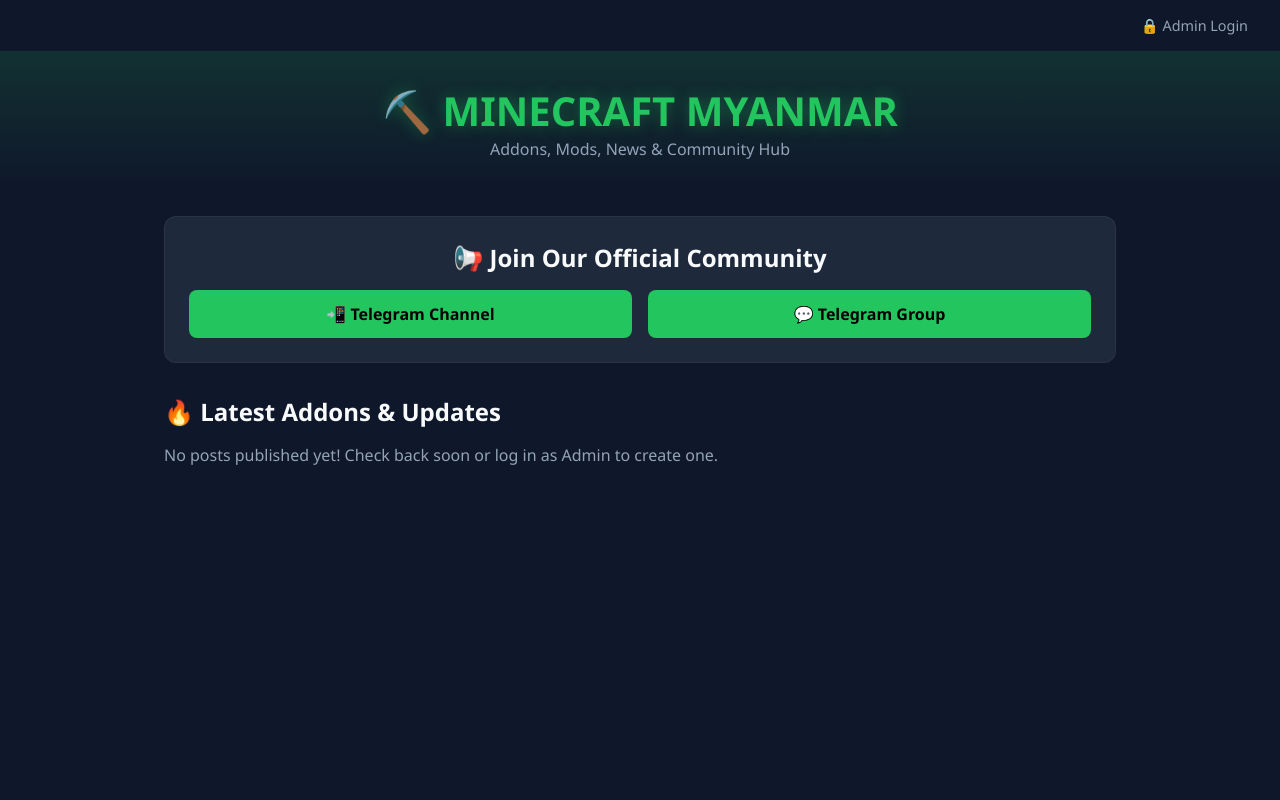
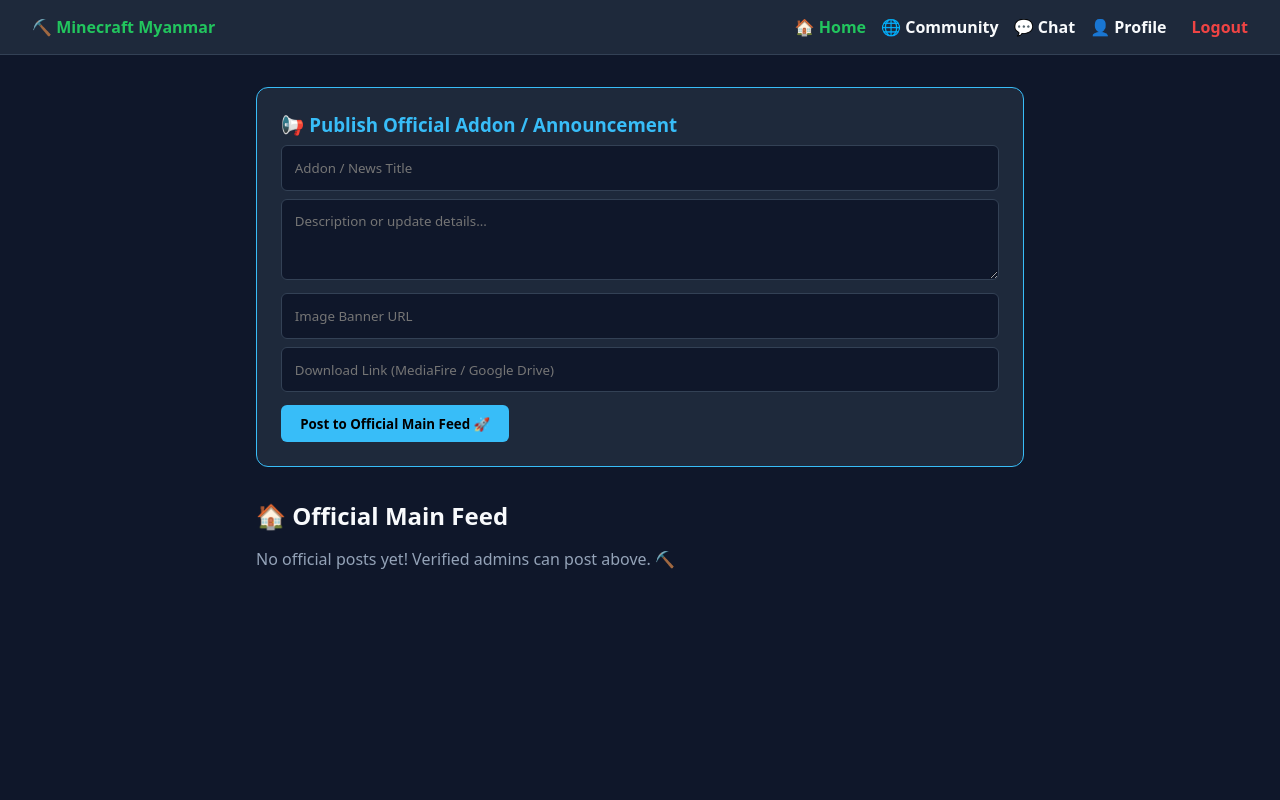
Before and after one commit to heinth123/minecraft-portal-, a Flask app: page / in a window 1280 px wide. Run offline with Flask 3, Linux system fonts and the light colour scheme; a user stored in the database is signed in.

Commit message:
Revise index.html for title, navigation, and styles
Updated the page title and improved the navigation structure. Enhanced styling for various elements and added admin post creation functionality.

```diff
--- a/templates/index.html
+++ b/templates/index.html
@@ -3,85 +3,106 @@
 <head>
     <meta charset="UTF-8">
     <meta name="viewport" content="width=device-width, initial-scale=1.0">
-    <title>Minecraft Myanmar | Official Portal</title>
+    <title>Minecraft Myanmar | Official Feed</title>
     <style>
-        :root {
-            --bg-dark: #0f172a;
-            --card-bg: #1e293b;
-            --green: #22c55e;
-            --green-hover: #16a34a;
-            --text-main: #f8fafc;
-            --text-muted: #94a3b8;
-        }
-
-        * { margin: 0; padding: 0; box-sizing: border-box; font-family: 'Segoe UI', sans-serif; }
-        body { background-color: var(--bg-dark); color: var(--text-main); display: flex; flex-direction: column; min-height: 100vh; }
-
-        header { padding: 2rem 1rem; text-align: center; background: linear-gradient(180deg, rgba(34,197,94,0.15) 0%, transparent 100%); }
-        .logo { font-size: 2.5rem; color: var(--green); text-shadow: 0 0 15px rgba(34,197,94,0.4); text-transform: uppercase; font-weight: 800; }
-
-        .container { max-width: 1000px; margin: 0 auto; padding: 1.5rem; width: 100%; }
-
-        .community-box { background: var(--card-bg); padding: 1.5rem; border-radius: 12px; border: 1px solid rgba(255,255,255,0.05); margin-bottom: 2rem; text-align: center; }
-        .btn-grid { display: grid; grid-template-columns: repeat(auto-fit, minmax(200px, 1fr)); gap: 1rem; margin-top: 1rem; }
-        .btn { display: inline-block; padding: 0.8rem 1.2rem; background: var(--green); color: #000; font-weight: bold; border-radius: 8px; text-decoration: none; transition: 0.2s; }
-        .btn:hover { background: var(--green-hover); transform: translateY(-2px); }
-
-        .posts-grid { display: grid; grid-template-columns: repeat(auto-fit, minmax(280px, 1fr)); gap: 1.5rem; }
-        .post-card { background: var(--card-bg); border-radius: 12px; overflow: hidden; border: 1px solid rgba(255,255,255,0.05); display: flex; flex-direction: column; }
-        .post-img { width: 100%; height: 180px; object-fit: cover; }
-        .post-body { padding: 1.2rem; display: flex; flex-direction: column; flex-grow: 1; }
-        .category-badge { background: rgba(34,197,94,0.2); color: var(--green); padding: 4px 8px; border-radius: 4px; font-size: 0.8rem; font-weight: bold; width: fit-content; margin-bottom: 0.5rem; }
-        .post-title { font-size: 1.3rem; margin-bottom: 0.5rem; }
-        .post-desc { color: var(--text-muted); font-size: 0.95rem; margin-bottom: 1rem; flex-grow: 1; }
-
-        nav { display: flex; justify-content: flex-end; padding: 1rem 2rem; }
-        .admin-link { color: var(--text-muted); text-decoration: none; font-size: 0.9rem; }
-        .admin-link:hover { color: var(--green); }
+        :root { --bg-dark: #0f172a; --card-bg: #1e293b; --green: #22c55e; --text-main: #f8fafc; --text-muted: #94a3b8; }
+        * { margin: 0; padding: 0; box-sizing: border-box; font-family: system-ui, sans-serif; }
+        body { background-color: var(--bg-dark); color: var(--text-main); min-height: 100vh; }
+        nav { display: flex; justify-content: space-between; align-items: center; padding: 1rem 2rem; background: #1e293b; border-bottom: 1px solid #334155; }
+        .nav-links { display: flex; gap: 15px; }
+        .nav-links a { color: var(--text-main); text-decoration: none; font-weight: bold; }
+        .nav-links a.active { color: var(--green); }
+        .container { max-width: 800px; margin: 2rem auto; padding: 0 1rem; }
+        .post-box { background: var(--card-bg); border-radius: 12px; padding: 1.5rem; margin-bottom: 2rem; border: 1px solid #38bdf8; }
+        input, textarea, select { width: 100%; padding: 0.8rem; background: #0f172a; border: 1px solid #334155; color: white; border-radius: 6px; margin-top: 0.5rem; }
+        button { padding: 0.6rem 1.2rem; background: var(--green); color: black; border: none; border-radius: 6px; font-weight: bold; cursor: pointer; margin-top: 0.8rem; }
+        .badge-verified { color: #38bdf8; font-size: 0.9rem; }
+        .post-card { background: var(--card-bg); border-radius: 12px; padding: 1.5rem; margin-bottom: 1.5rem; border: 1px solid #334155; }
+        .post-header { display: flex; align-items: center; gap: 10px; margin-bottom: 1rem; }
+        .pfp { width: 40px; height: 40px; border-radius: 50%; object-fit: cover; }
+        .post-img { width: 100%; border-radius: 8px; margin-top: 1rem; max-height: 400px; object-fit: cover; }
+        .actions { display: flex; gap: 15px; margin-top: 1rem; align-items: center; }
+        .admin-box { background: #0f172a; padding: 0.8rem; border-radius: 8px; margin-top: 1rem; border: 1px dashed #38bdf8; }
+        .btn-download { display: inline-block; padding: 0.6rem 1.2rem; background: var(--green); color: black; text-decoration: none; font-weight: bold; border-radius: 6px; margin-top: 1rem; }
     </style>
 </head>
 <body>
 
     <nav>
-        <a href="/login" class="admin-link">🔒 Admin Login</a>
+        <span style="font-weight: bold; color: var(--green);">⛏️ Minecraft Myanmar</span>
+        <div class="nav-links">
+            <a href="/" class="active">🏠 Home</a>
+            <a href="/community">🌐 Community</a>
+            <a href="/chat">💬 Chat</a>
+            <a href="/profile/{{ current_user.username }}">👤 Profile</a>
+            <a href="/logout" style="color: #ef4444; margin-left: 10px;">Logout</a>
+        </div>
     </nav>
 
-    <header>
-        <h1 class="logo">⛏️ Minecraft Myanmar</h1>
-        <p style="color: var(--text-muted);">Addons, Mods, News & Community Hub</p>
-    </header>
+    <div class="container">
+        <!-- Admin Official Post Creator -->
+        {% if current_user.is_admin %}
+        <div class="post-box">
+            <h3 style="color: #38bdf8;">📢 Publish Official Addon / Announcement</h3>
+            <form action="/create_post" method="POST">
+                <input type="hidden" name="feed_type" value="official">
+                <input type="text" name="title" placeholder="Addon / News Title" required>
+                <textarea name="content" placeholder="Description or update details..." rows="3" required></textarea>
+                <input type="text" name="image_url" placeholder="Image Banner URL">
+                <input type="text" name="download_link" placeholder="Download Link (MediaFire / Google Drive)">
+                <button type="submit" style="background: #38bdf8;">Post to Official Main Feed 🚀</button>
+            </form>
+        </div>
+        {% endif %}
 
-    <div class="container">
-        <!-- Community Links -->
-        <div class="community-box">
-            <h2>📢 Join Our Official Community</h2>
-            <div class="btn-grid">
-                <a href="https://t.me/minecraftmyanmar_addrons" target="_blank" class="btn">📲 Telegram Channel</a>
-                <a href="https://t.me/minecraftmyanmar_chat" target="_blank" class="btn">💬 Telegram Group</a>
+        <h2>🏠 Official Main Feed</h2>
+        {% if not posts %}
+            <p style="color: var(--text-muted); margin-top: 1rem;">No official posts yet! Verified admins can post above. ⛏️</p>
+        {% endif %}
+
+        {% for post in posts %}
+        <div class="post-card">
+            <div class="post-header">
+                <img src="{{ post.user.pfp_url }}" class="pfp">
+                <div>
+                    <a href="/profile/{{ post.user.username }}" style="color: white; text-decoration: none; font-weight: bold;">
+                        {{ post.user.nickname }} <span class="badge-verified">✔</span>
+                    </a>
+                    <div style="font-size: 0.75rem; color: var(--text-muted);">@{{ post.user.username }}</div>
+                </div>
             </div>
-        </div>
 
-        <!-- Latest Posts -->
-        <h2 style="margin-bottom: 1rem;">🔥 Latest Addons & Updates</h2>
-        <div class="posts-grid">
-            {% if posts %}
-                {% for post in posts %}
-                <div class="post-card">
-                    <img src="{{ post.image_url }}" alt="{{ post.title }}" class="post-img">
-                    <div class="post-body">
-                        <span class="category-badge">{{ post.category }}</span>
-                        <h3 class="post-title">{{ post.title }}</h3>
-                        <p class="post-desc">{{ post.description }}</p>
-                        {% if post.download_link %}
-                            <a href="{{ post.download_link }}" target="_blank" class="btn" style="text-align: center;">📥 Download / View</a>
-                        {% endif %}
-                    </div>
-                </div>
-                {% endfor %}
-            {% else %}
-                <p style="color: var(--text-muted);">No posts published yet! Check back soon or log in as Admin to create one.</p>
+            <h3>{{ post.title }}</h3>
+            <p style="margin-top: 0.5rem; color: #cbd5e1;">{{ post.content }}</p>
+
+            {% if post.image_url %}
+                <img src="{{ post.image_url }}" class="post-img">
+            {% endif %}
+
+            {% if post.download_link %}
+                <br><a href="{{ post.download_link }}" target="_blank" class="btn-download">📥 Download Addon</a>
+            {% endif %}
+
+            <div class="actions">
+                <form action="/post/{{ post.id }}/like" method="POST" style="display:inline;">
+                    <button type="submit" style="background: transparent; color: #ef4444; border: 1px solid #ef4444; margin:0;">
+                        ❤️ {{ post.fake_likes or post.comments|length }}
+                    </button>
+                </form>
+            </div>
+
+            <!-- Admin Fake Like Tool -->
+            {% if current_user.is_admin %}
+            <div class="admin-box">
+                <span style="color: #38bdf8; font-size: 0.8rem; font-weight: bold;">🪄 Admin Fake Likes Override</span>
+                <form action="/admin/fake_post_likes/{{ post.id }}" method="POST" style="display: flex; gap: 8px; margin-top: 5px;">
+                    <input type="text" name="fake_likes" placeholder="e.g. 2M or 3.5B" value="{{ post.fake_likes or '' }}" style="margin:0; padding:0.4rem;">
+                    <button type="submit" style="margin:0; padding: 0.4rem 0.8rem; background: #38bdf8;">Save</button>
+                </form>
+            </div>
             {% endif %}
         </div>
+        {% endfor %}
     </div>
 
 </body>
```
